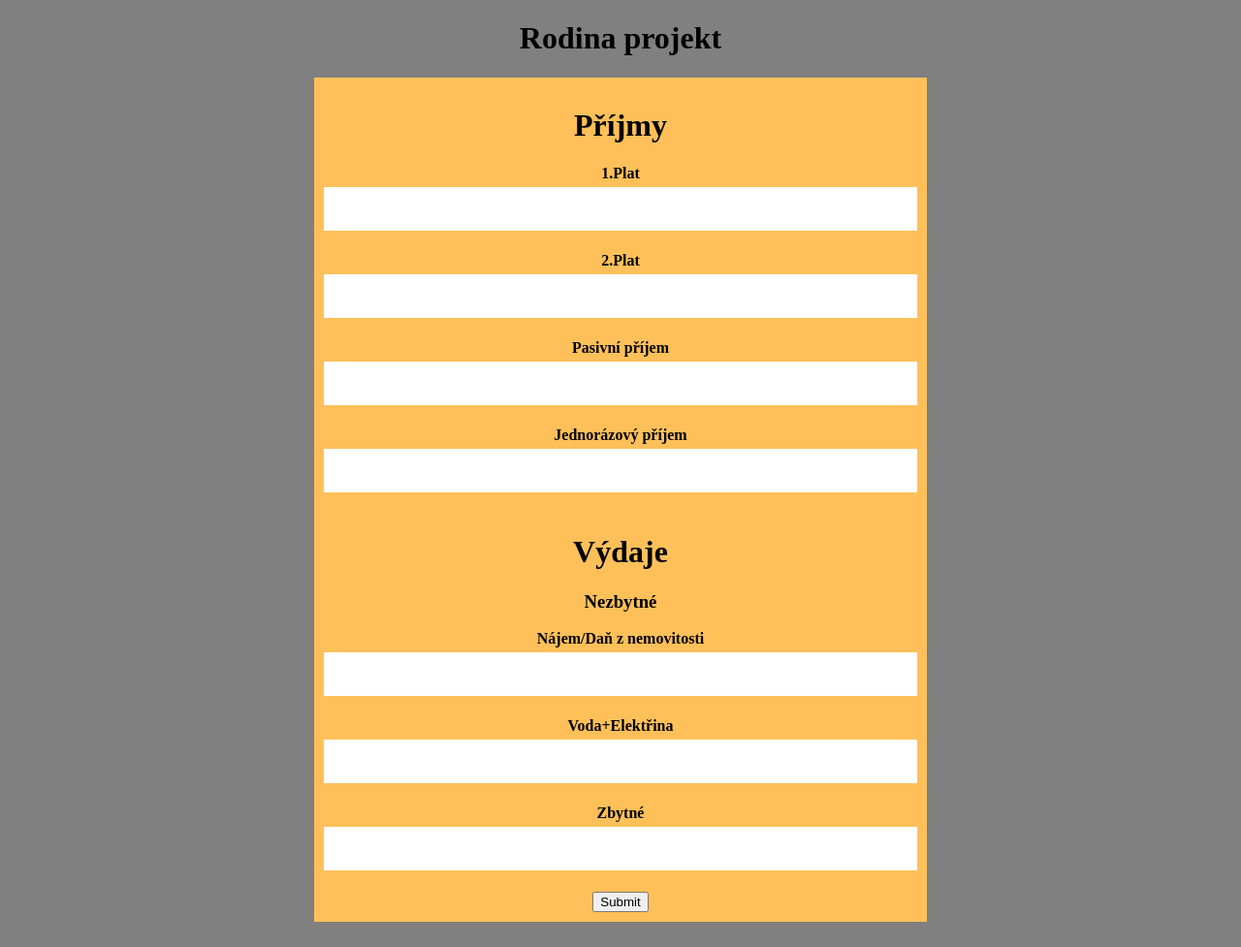
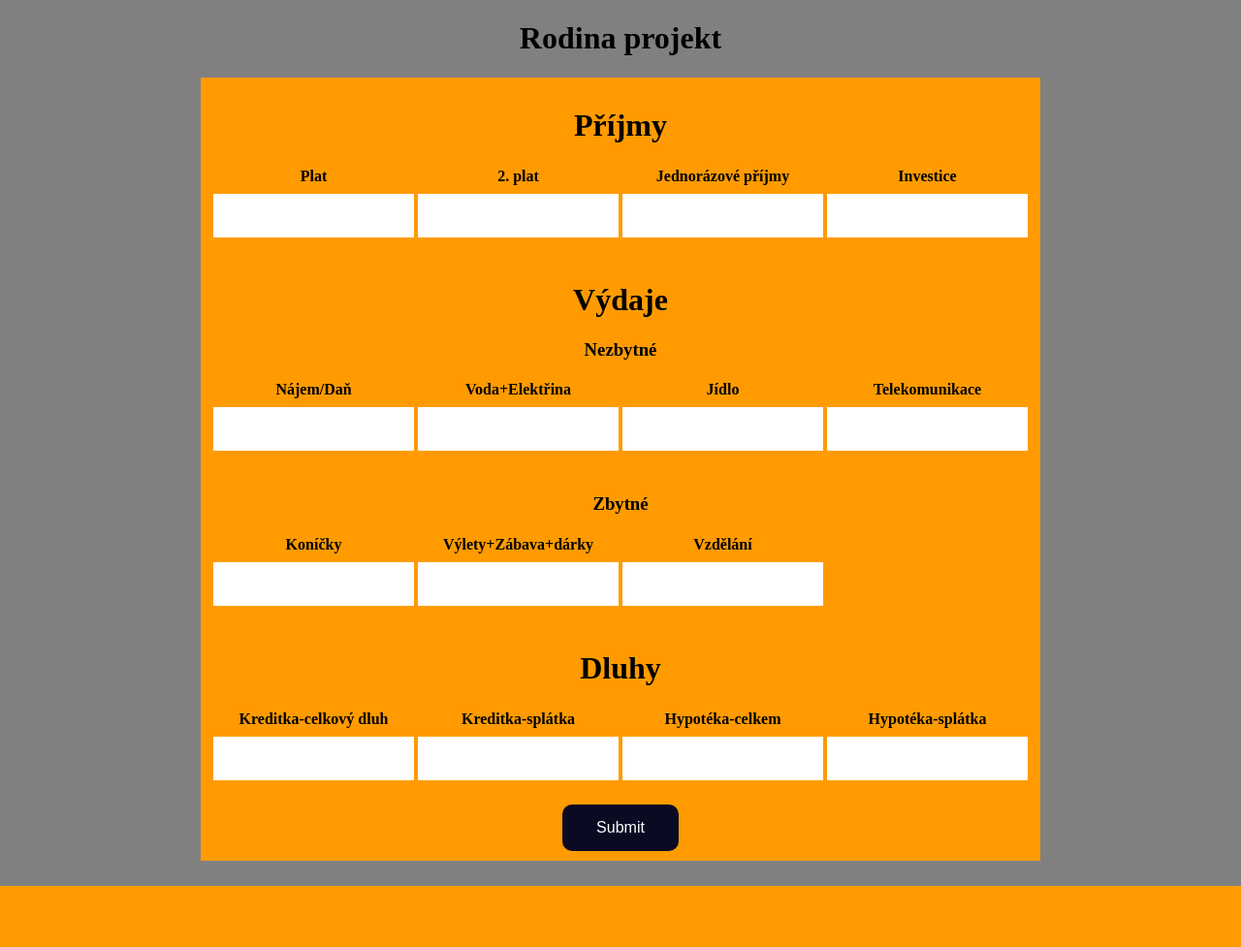
Before and after one commit to Belzeus30/swa_rodina, a PHP site: page / in a window 1280 px wide. Shown: the whole page at 97% size. After the commit the page ends 914 px from the top, so only its background shows below. Run offline with PHP 8.4, Linux system fonts and the light colour scheme.

Commit message:
Add files via upload

```diff
--- a/index.html
+++ b/index.html
@@ -10,55 +10,73 @@
 	<div class="inputbox">
 		<div class="column middle">
 			<div class="form-popup" id="myForm">
-				<form  class="form-container" method="post" onsubmit="return myFunction()">
+				<form  class="form-container" method="" onsubmit="return myFunction();">
 					<h1 id="zapis" >Příjmy</h1>
-					<label for="input_1plat">
-						<b>
-							1.Plat
-						</b>
-					</label>
-					<input id="input_1plat" type="text"  name="plat" required>
-					<label for="input_2plat">
-						<b>
-							2.Plat
-						</b>
-					</label>
-					<input id="input_2plat"type="text"   name="input_time" >
-					<label for="input_pPrijem">
-						<b>
-							Pasivní příjem
-						</b>
-					</label>
-					<input id="input_pPrijem"type="text"  name="input_time">
-					<label for="input_jednoPrijem">
-						<b>
-							Jednorázový příjem
-						</b>
-					</label>
-					<input id="input_jednoPrijem"type="text"  name="input_time">
+					<table>
+						<tr>
+							<td>Plat</td>
+							<td>2. plat</td>
+							<td>Jednorázové příjmy</td>
+							<td>Investice</td>
+						</tr>
+						<tr>
+							<td><input type="text" name="plat" required></td>
+							<td><input type="text" name="2plat"></td>
+							<td><input type="text" name="jedno_prijem"></td>
+							<td><input type="text" name="investice"></td>
+						</tr>
+					</table>
 					<h1 id="zapis">
 						Výdaje
 					</h1>
 					<h3 >Nezbytné</h3>
-					<label for="input_najem">
-						<b>
-							Nájem/Daň z nemovitosti
-						</b>
-					</label>
-					<input id="input_najem" type="text"  name="input_rate" required>
-					<label for="input_inkaso">
-						<b>
-							Voda+Elektřina
-						</b>
-					</label>
-					<input id="input_inkaso" type="text"  name="input_rate" required>
-					<label for="input_zbytne">
-						<b>
+					<table>
+						<tr>
+							<td>Nájem/Daň</td>
+							<td>Voda+Elektřina</td>
+							<td>Jídlo</td>
+							<td>Telekomunikace</td>
+						</tr>
+						<tr>
+							<td><input type="text" name="najem"></td>
+							<td><input type="text" name="inkaso"></td>
+							<td><input type="text" name="jidlo"></td>
+							<td><input type="text" name="telekomunikace"></td>
+						</tr>
+					</table>
+						<h3>
 							Zbytné
-						</b>
-					</label>
-					<input id="input_zbytne" type="text" name="input_word" >
-					<input type="submit" >
+						</h3>
+						<table>
+							<tr>
+								<td>Koníčky</td>
+								<td>Výlety+Zábava+dárky</td>
+								<td>Vzdělání</td>
+							</tr>
+							<tr>
+								<td><input type="text" name="konicky"></td>
+								<td><input type="text" name="vylety"></td>
+								<td><input type="text" name="vzdelani"></td>
+							</tr>
+						</table>
+					<h1 id="zapis">
+						Dluhy
+					</h1>
+					<table>
+						<tr>
+							<td>Kreditka-celkový dluh</td>
+							<td>Kreditka-splátka</td>
+							<td>Hypotéka-celkem</td>
+							<td>Hypotéka-splátka</td>
+						</tr>
+						<tr>
+							<td><input type="text" name="kcelkem"></td>
+							<td><input type="text" name="ksplatka"></td>
+							<td><input type="text" name="hcelkem"></td>
+							<td><input type="text" name="hsplatka"></td>
+						</tr>
+					</table>
+					<input type="submit" class="button" onclick="Event.preventDefault()">
 				</form>
 			</div>
 		</div>
@@ -80,21 +98,31 @@
 <script>
 // When the user clicks on <div>, open the popup
 function myFunction() {
+	Event.preventDefault()
 	let popup = document.getElementById("myPopup");
 	popup.classList.toggle("show");
+	Debug.Log("yes");
 
 }
 function Zustatek(){
-	let a=document.getElementById("input_1plat").value;
-	let b=document.getElementById("input_2plat").value;
-	let c=document.getElementById("input_pPrijem").value;
-	let d=document.getElementById("input_jednoPrijem").value;
-	let e=document.getElementById("input_najem").value;
-	let f=document.getElementById("input_inkaso").value;
-	let g=document.getElementById("input_zbytne").value;
+	let plat_1=document.getElementById("1plat").value;
+	let plat_2=document.getElementById("2plat").value;
+	let jednoPrijem=document.getElementById("jedno_prijem").value;
+	let investice=document.getElementById("investice").value;
+	let najem=document.getElementById("najem").value;
+	let inkaso=document.getElementById("inkaso").value;
+	let jidlo=document.getElementById("jidlo").value;
+	let telekomunikace=document.getElementById("telekomunikace").value;
+	let konicky=document.getElementById("konicky").value;
+	let vylety=document.getElementById("vylety").value;
+	let vzdelani=document.getElementById("vzdelani").value;
+	let kcelkem=document.getElementById("kcelkem").value;
+	let ksplatka=document.getElementById("ksplatka").value;
+	let hcelkem=document.getElementById("hcelkem").value;
+	let hsplatka=document.getElementById("hsplátka").value;
 	let zustatek=document.getElementById('result');
-	let count1=parseInt(a)+parseInt(b)+parseInt(c)+parseInt(d)
-	let count2=parseInt(e)+parseInt(f)+parseInt(g);
+	let count1=parseInt(plat_1)+parseInt(plat_2)+parseInt(jednoPrijem)+parseInt(investice)
+	let count2=parseInt(e)+parseInt(f)+parseInt(g)+parseInt(h)+parseInt();
 	let count=count1-count2;
 
 
--- a/styles/style.css
+++ b/styles/style.css
@@ -14,6 +14,9 @@
   font-size: 16px;
 
   cursor: pointer;
+}
+td{
+  font-weight: bold;
 }
 body
 {
@@ -46,14 +49,14 @@
 
 /* Add styles to the form container */
 .form-container {
-
+  margin:0 2rem 0 2rem ;
   padding: 10px;
-  background-color: #FFC059;
+  background-color: #FF9B00;
 }
 
 /* Full-width input fields */
 .form-container input[type=text], .form-container input[type=date] {
-  width: 95%;
+
   padding: 15px;
   margin: 5px 0 22px 0;
   border: none;
@@ -66,27 +69,8 @@
   outline: none;
 }
 
-/* Set a style for the submit/login button */
-.form-container .btn {
-  background-color: #04AA6D;
-  color: white;
-  padding: 16px 20px;
-  border: none;
-  cursor: pointer;
-  width: 100%;
-  margin-bottom:10px;
-  opacity: 0.8;
-}
 
-/* Add a red background color to the cancel button */
-.form-container .cancel {
-  background-color: red;
-}
 
-/* Add some hover effects to buttons */
-.form-container .btn:hover, .open-button:hover {
-  opacity: 1;
-}
 .column {
   float: left;
 }
@@ -94,7 +78,7 @@
 
 .middle {
   text-align: center;
-  width: 50%;
+
 }
 
 
```
